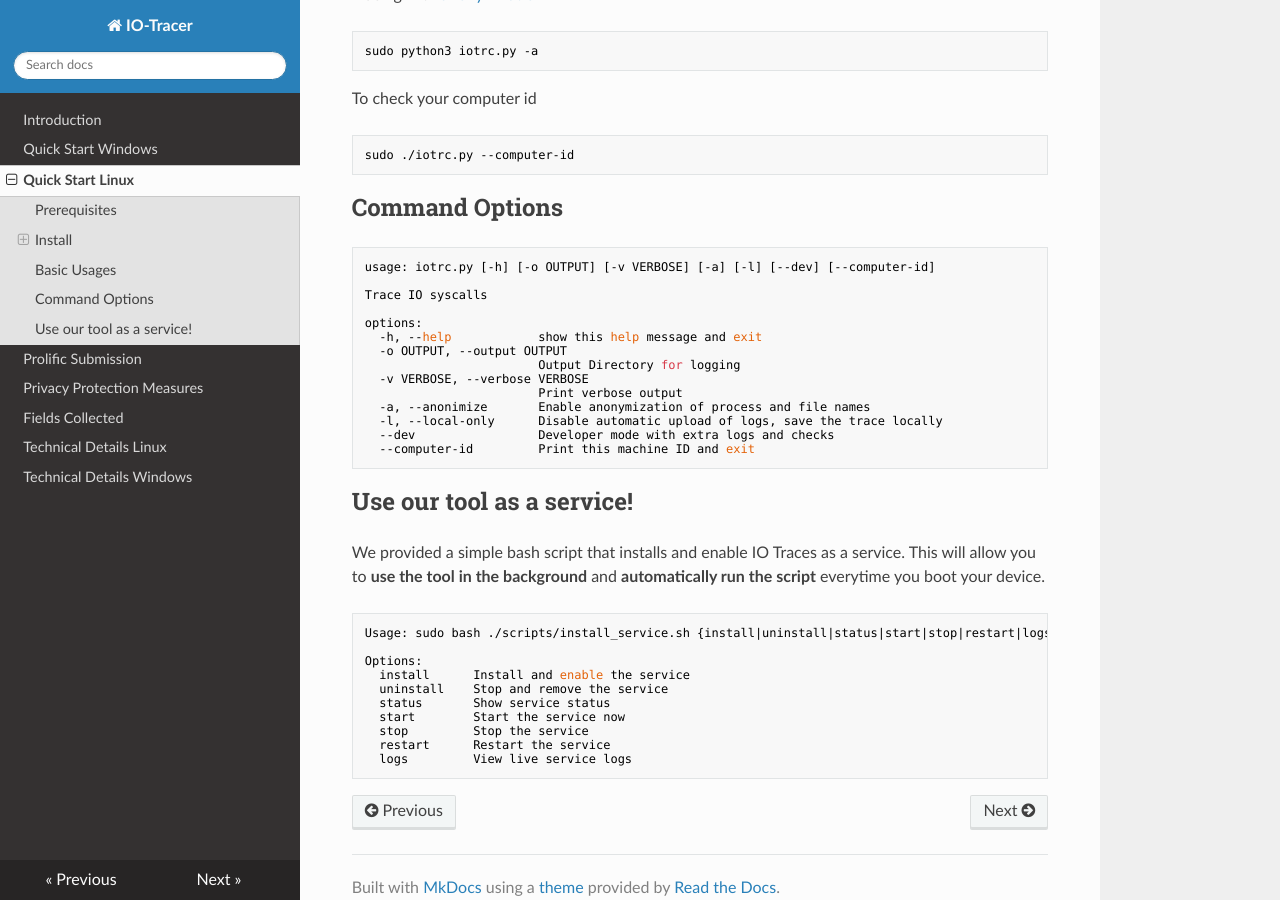
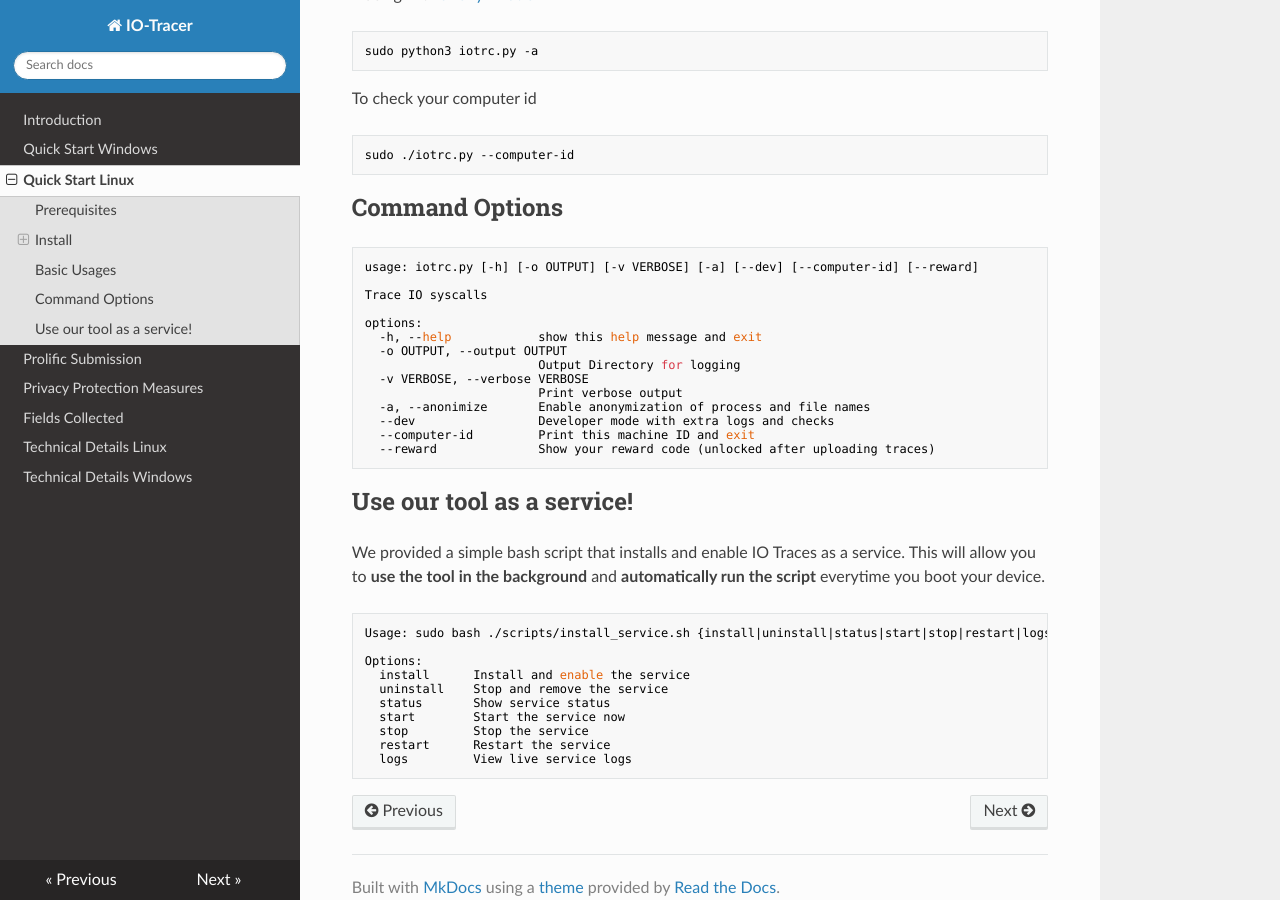
Before and after one commit to cacheMon/iotracerdocs, an MkDocs documentation site: the page built from docs/startlinux.md, in a window 1280 px wide and 900 px high, scrolled down 1453 px. Built offline with MkDocs 1.6.1, drawn with Linux system fonts in a browser that asks for light colours; nearby versions of some CDN libraries.

Commit message:
update stuff

````diff
--- a/docs/startlinux.md
+++ b/docs/startlinux.md
@@ -82,7 +82,7 @@ sudo ./iotrc.py --computer-id
 ## Command Options
 
 ```bash
-usage: iotrc.py [-h] [-o OUTPUT] [-v VERBOSE] [-a] [-l] [--dev] [--computer-id]
+usage: iotrc.py [-h] [-o OUTPUT] [-v VERBOSE] [-a] [--dev] [--computer-id] [--reward]
 
 Trace IO syscalls
 
@@ -93,9 +93,9 @@ options:
   -v VERBOSE, --verbose VERBOSE
                         Print verbose output
   -a, --anonimize       Enable anonymization of process and file names
-  -l, --local-only      Disable automatic upload of logs, save the trace locally
   --dev                 Developer mode with extra logs and checks
   --computer-id         Print this machine ID and exit
+  --reward              Show your reward code (unlocked after uploading traces)
 ```
 
 ## Use our tool as a service!
````
